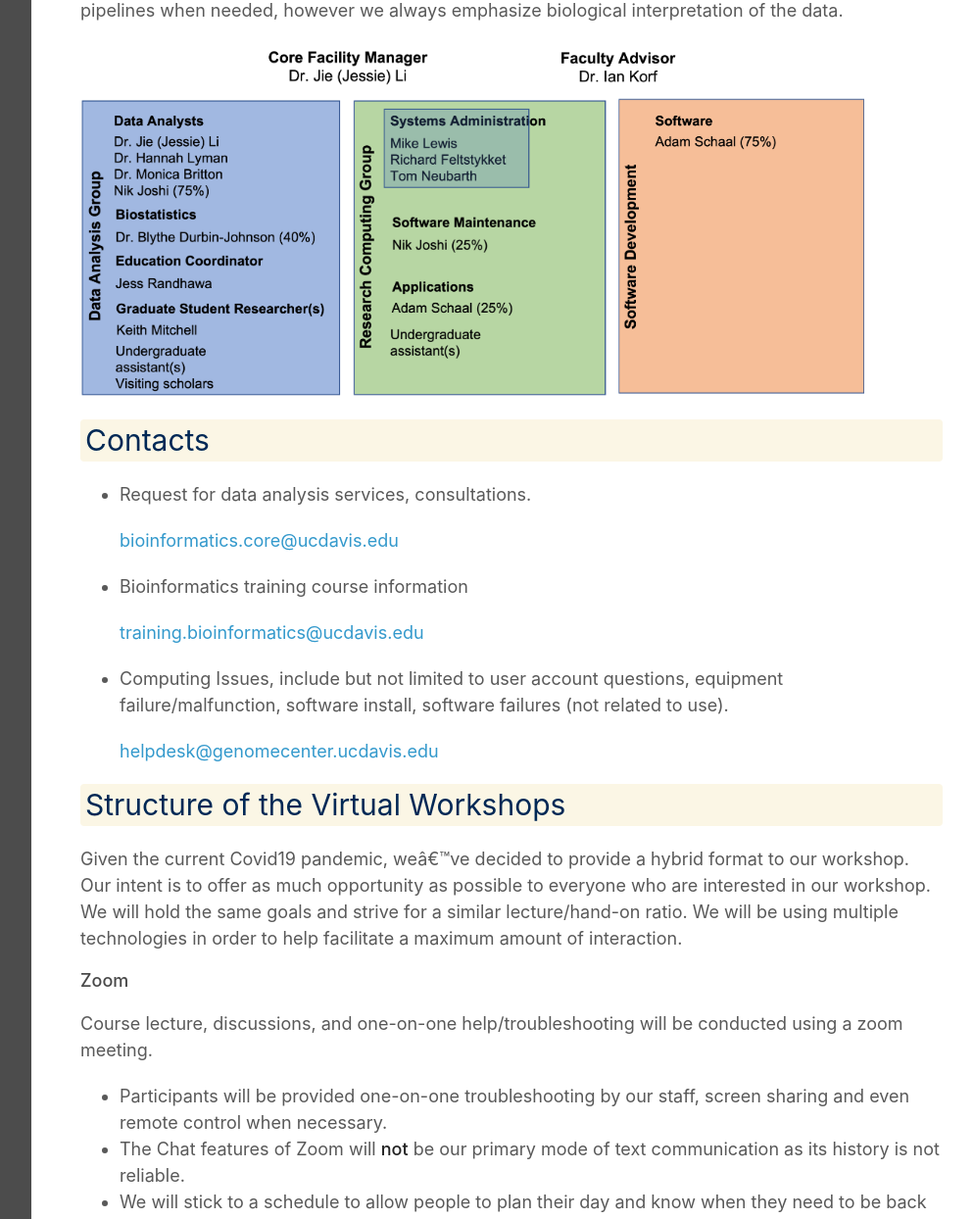
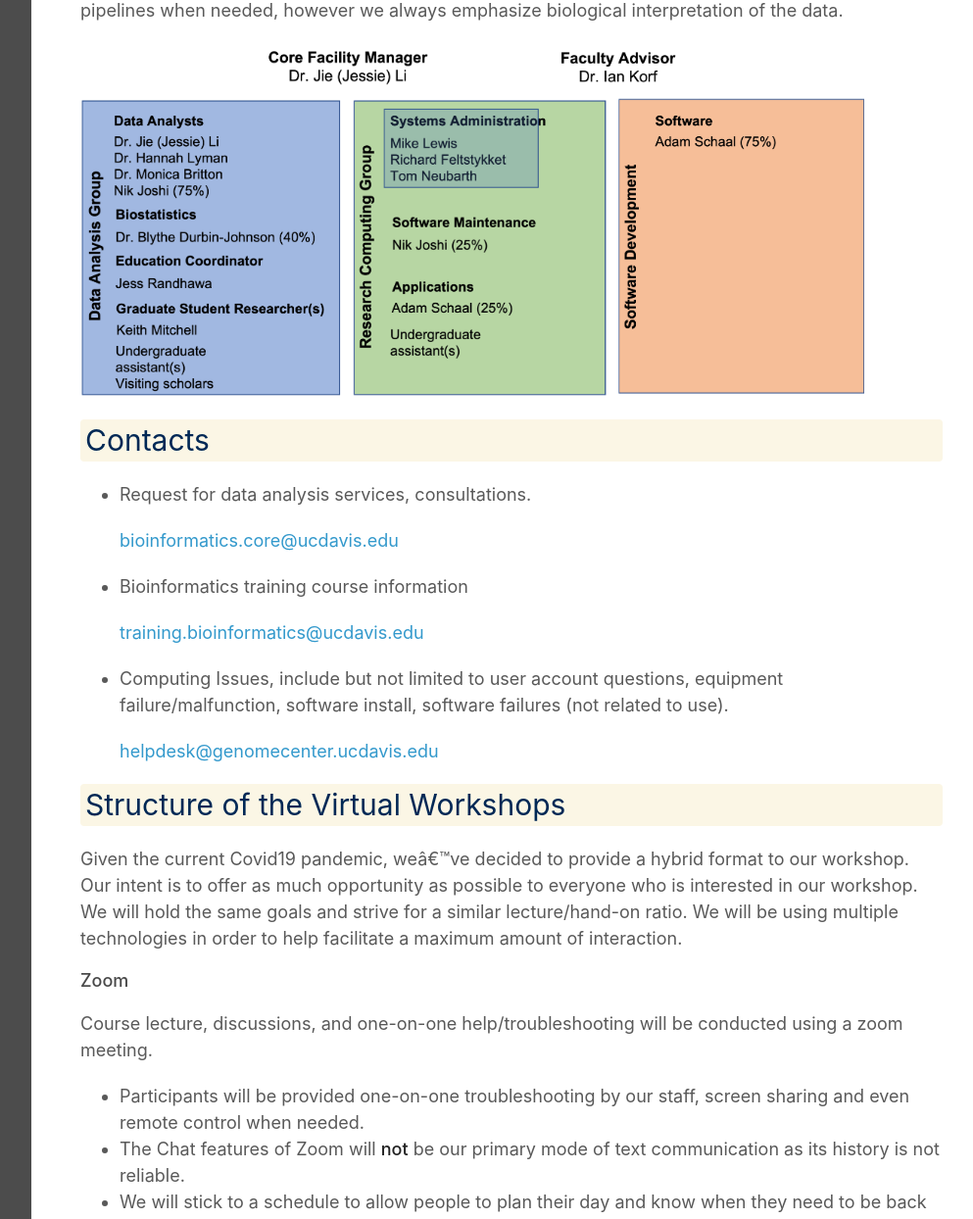
Before and after one commit to ucdavis-bioinformatics-training/2021-December-Metagenomics-and-Metatranscriptomics, a Jekyll site: the page built from base/welcome.md, in a window 1280 px wide. Shown: the part 1046-2290 px from the top of the page at 98% size, without its empty margins (268-1261 px from the left). Built offline with Jekyll 4.4.1, drawn with Linux system fonts in a browser that asks for light colours; our own code applies the rules of GitHub Pages for plain Markdown files.

Commit message:
mod base

```diff
--- a/base/welcome.md
+++ b/base/welcome.md
@@ -26,13 +26,13 @@
 
 ## Structure of the Virtual Workshops
 
-Given the current Covid19 pandemic, we've decided to provide a hybrid format to our workshop. Our intent is to offer as much opportunity as possible to everyone who are interested in our workshop. We will hold the same goals and strive for a similar lecture/hand-on ratio. We will be using multiple technologies in order to help facilitate a maximum amount of interaction.
+Given the current Covid19 pandemic, we've decided to provide a hybrid format to our workshop. Our intent is to offer as much opportunity as possible to everyone who is interested in our workshop. We will hold the same goals and strive for a similar lecture/hand-on ratio. We will be using multiple technologies in order to help facilitate a maximum amount of interaction.
 
 #### Zoom
 
 Course lecture, discussions, and one-on-one help/troubleshooting will be conducted using a zoom meeting.
 
-  * Participants will be provided one-on-one troubleshooting by our staff, screen sharing and even remote control when necessary.
+  * Participants will be provided one-on-one troubleshooting by our staff, screen sharing and even remote control when needed.
   * The Chat features of Zoom will **not** be our primary mode of text communication as its history is not reliable.
   * We will stick to a schedule to allow people to plan their day and know when they need to be back at their computers for lecture.
   * Video recordings of lectures will be made available to participants.
```
Also changed, not shown: base/staff.png.
